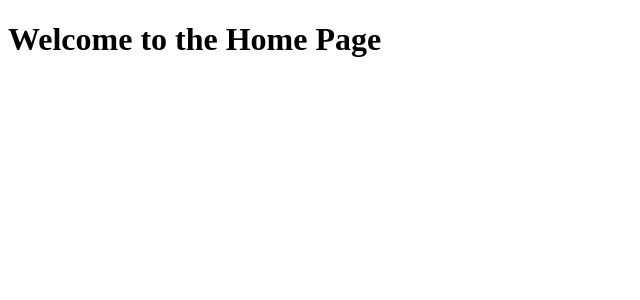
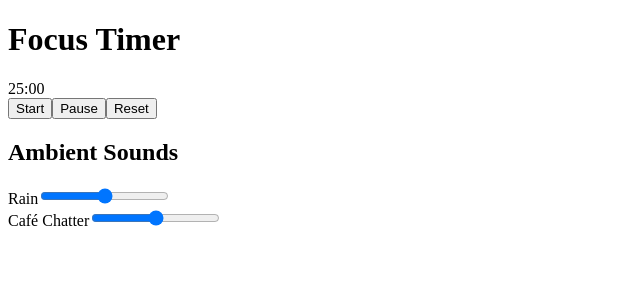
Before and after one commit to Duck-Method/NextJS-Webpage, a Next.js app: page / in a window 1280 px wide. Shown: the top 300 px of the page, without its empty margins (0-640 px from the left). Built offline with nearby package versions, Linux system fonts and the light colour scheme.

Commit message:
decied on project direction and added idir structure and progress so far

```diff
--- /dev/null
+++ b/app/components/SoundMixer.tsx
@@ -0,0 +1,46 @@
+// app/components/SoundMixer.tsx
+'use client'; // Mark as a Client Component
+import { useState } from 'react';
+
+export default function SoundMixer() {
+  const [rainVolume, setRainVolume] = useState<number>(0.5);
+  const [cafeVolume, setCafeVolume] = useState<number>(0.5);
+
+  const handleVolumeChange = (sound: string, volume: number) => {
+    if (sound === 'rain') {
+      setRainVolume(volume);
+    } else if (sound === 'cafe') {
+      setCafeVolume(volume);
+    }
+  };
+
+  return (
+    <div >
+      <h2 >Ambient Sounds</h2>
+      <div >
+        <div>
+          <label >Rain</label>
+          <input
+            type="range"
+            min="0"
+            max="1"
+            step="0.1"
+            value={rainVolume}
+            onChange={(e) => handleVolumeChange('rain', parseFloat(e.target.value))}
+          />
+        </div>
+        <div>
+          <label>Café Chatter</label>
+          <input
+            type="range"
+            min="0"
+            max="1"
+            step="0.1"
+            value={cafeVolume}
+            onChange={(e) => handleVolumeChange('cafe', parseFloat(e.target.value))}
+          />
+        </div>
+      </div>
+    </div>
+  );
+}
--- /dev/null
+++ b/app/components/Timer.tsx
@@ -0,0 +1,51 @@
+// app/components/Timer.tsx
+'use client'; // Mark as a Client Component
+import { useState, useEffect } from 'react';
+
+export default function Timer() {
+  const [time, setTime] = useState<number>(25 * 60); // 25 minutes in seconds
+  const [isActive, setIsActive] = useState<boolean>(false);
+
+  useEffect(() => {
+    let interval: NodeJS.Timeout;
+    if (isActive && time > 0) {
+      interval = setInterval(() => setTime((prev) => prev - 1), 1000);
+    } else if (time === 0) {
+      clearInterval(interval);
+      // Trigger timer end logic (e.g., play a sound)
+    }
+    return () => clearInterval(interval);
+  }, [isActive, time]);
+
+  const startTimer = () => setIsActive(true);
+  const pauseTimer = () => setIsActive(false);
+  const resetTimer = () => {
+    setIsActive(false);
+    setTime(25 * 60);
+  };
+
+  return (
+    <div>
+      <div>
+        {Math.floor(time / 60)}:{String(time % 60).padStart(2, '0')}
+      </div>
+      <div>
+        <button
+          onClick={startTimer}
+        >
+          Start
+        </button>
+        <button
+          onClick={pauseTimer}
+        >
+          Pause
+        </button>
+        <button
+          onClick={resetTimer}
+        >
+          Reset
+        </button>
+      </div>
+    </div>
+  );
+}
--- a/app/layout.tsx
+++ b/app/layout.tsx
@@ -1,6 +1,17 @@
 // app/layout.tsx
+import './styles/global.css';
+import {ReactNode} from 'react';
 
-export default function RootLayout({ children }: { children: React.ReactNode }) {
+export const metedata = {
+    title: 'Focus Timer',
+    descripiton: 'A fosuc timer app with customizable timers and ambient sounds',
+};
+
+interface RootLayoutProps {
+    children: ReactNode;
+}
+
+export default function RootLayout({ children }: RootLayoutProps) {
     return (
         <html lang="en">
             <body>{children}</body>
--- a/app/page.tsx
+++ b/app/page.tsx
@@ -1,8 +1,17 @@
 // app/page.tsx
 // this is the default route
 
+import Timer from './components/Timer.tsx'
+import SoundMixer from './components/SoundMixer.tsx';
+
 export default function Home() {
     return (
-        <h1>Welcome to the Home Page</h1>
+        <main>
+            <h1>Focus Timer</h1>
+            <div>
+                <Timer />
+                <SoundMixer />
+            </div>
+        </main>
     );
 }
```
Also changed, not shown: app/components/ProgressBar.tsx (added, +52 -0 lines), 2 other files (tests, documents, lock files or other folders).
